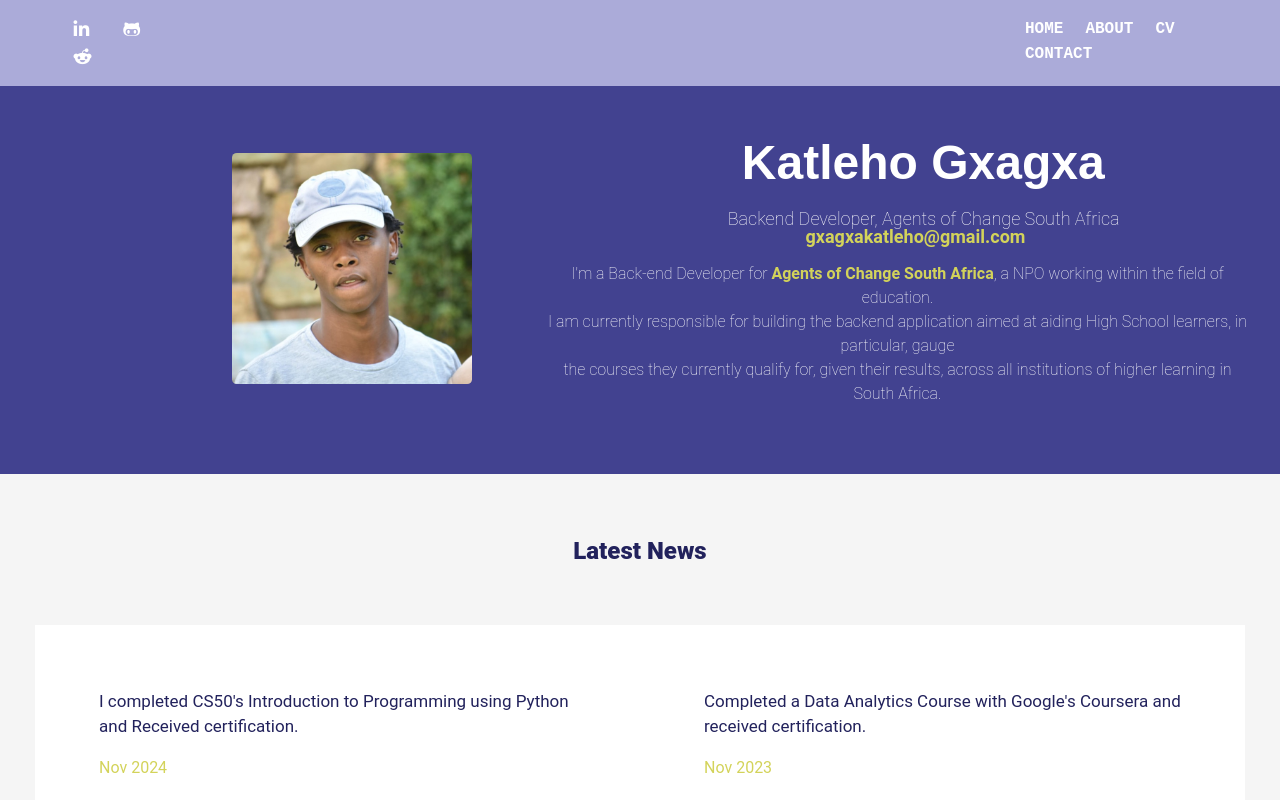
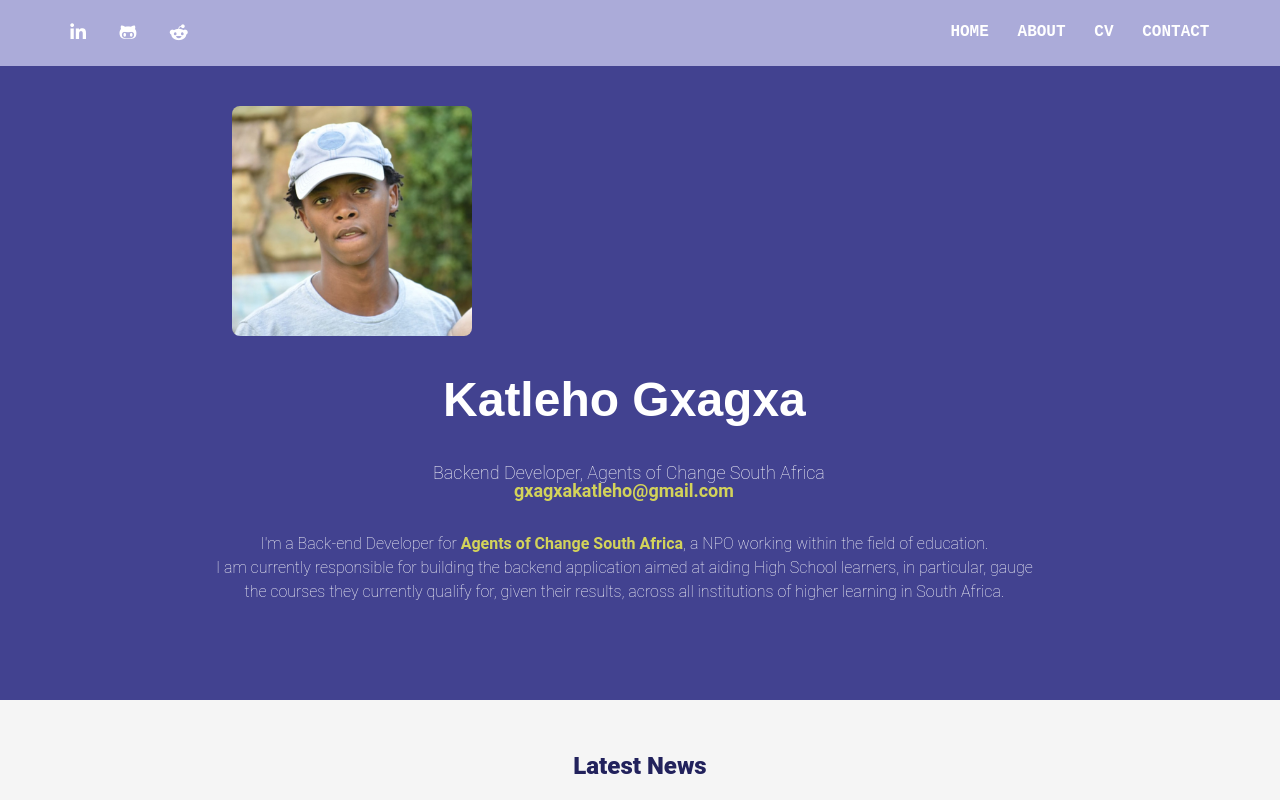
Before and after one commit to KatlehoGxagxa/KatlehoGxagxa.github.io, a plain HTML site: page index.html in a window 1280 px wide. Shown: the top 800 px of the page. Drawn offline with Linux system fonts and the light colour scheme.

Commit message:
fixed some css units and other stuff

```diff
--- a/index.html
+++ b/index.html
@@ -15,16 +15,20 @@
 <body>
     <nav class="hero-banner">
         <div id="socials">
-            <a href="https://www.linkedin.com/in/katleho-gxagxa/"><i class="fa-brands fa-linkedin-in"></i></a>
-            <a href="https://github.com/KatlehoGxagxa"><i class="fa-brands fa-github-alt"></i></a>
-            <a href="https://www.reddit.com/user/katlehogxagxa/"><i class="fa-brands fa-reddit-alien"></i></a>
+            <ul>
+                <li><a href="https://www.linkedin.com/in/katleho-gxagxa/"><i class="fa-brands fa-linkedin-in"></i></a></li>
+                <li><a href="https://github.com/KatlehoGxagxa"><i class="fa-brands fa-github-alt"></i></a></li>
+                <li><a href="https://www.reddit.com/user/katlehogxagxa/"><i class="fa-brands fa-reddit-alien"></i></a></li>
+            </ul>
         </div>
 
         <div id="menu">
-            <a href="index.html">HOME</a>
-            <a href="about.html">ABOUT</a>
-            <a href="cv.html">CV</a>
-            <a href="contact.html">CONTACT</a>
+            <ul>
+                <li><a href="index.html">HOME</a></li>
+                <li><a href="about.html">ABOUT</a></li>
+                <li><a href="cv.html">CV</a></li>
+                <li><a href="contact.html">CONTACT</a></li>
+            </ul>
         </div>
     </nav>
 
@@ -34,7 +38,7 @@
                 <img src="images/Katleho-Gxagxa-Profile-Picture.jpg" alt="Profile Picture">
             </figure>
 
-            <div>
+            <div class="name-bio">
                 <h1><strong>Katleho Gxagxa</strong></h1>
                 <p id="Bio">
                     <span>Backend Developer, Agents of Change South Africa <br>
@@ -73,6 +77,7 @@
             </div>
         </section>
 
+
     </main>
     <footer id="skirt"><p>&copy; 2025 Katleho Gxagxa</p></footer>
     <button id="back-to-top" title="Back to Top"><i class="fa-solid fa-circle-arrow-up"></i></button>
--- a/websiteCSS/about.css
+++ b/websiteCSS/about.css
@@ -1,12 +1,15 @@
 /* * {
     border: 1px solid black;
 } */
+/* @media (min-width: 320px) and (max-width: 480px) {
+  /* Styles for smaller phones */
 
+/* } */
 
 body {
     margin: 0;
     padding: 0;
-    font-size: 1em;
+    font-size: 1rem;
     font-weight: 400;
     line-height: 1.5;
     box-sizing: border-box;
@@ -21,33 +24,49 @@ html {
 
 .hero-banner {
     margin: 0;
-    padding: 1em 1em 1em;
+    padding: 0.01em 0.01em 0.01em;
     background-color: rgb(171, 171, 217);
     width: auto;
     display: flex;
+    justify-content: space-between;
 }
 
-#socials {
-    padding-left: 3%;
+#socials ul {
+    display: flex;
+    list-style-type: none;
 }
 
-#socials > a {
-    margin-left: 10px;
-    padding: 10px;
+#socials ul li {
+    padding: 0.2em;
+    width: max-content;
+    flex-shrink: 1;
+    flex-wrap: wrap;
+}
+
+#socials ul li a {
+    margin-left: 1.5em;
     text-decoration: none;
     font-size: large;
-    font-weight: 1000;
     color: white;
 }
 
-#menu {
-    margin-left: 65%;
+#menu ul {
+    display: flex;
+    margin-right: 4em;
+    list-style-type: none;
 }
 
-#menu > a {
+#menu ul li {
     text-align: center;
-    margin-left: 10px;
-    padding: 4px;
+    padding: 0.2em;
+    width: max-content;
+    flex-shrink: 1;
+    flex-wrap: wrap;
+}
+
+#menu ul li a {
+    margin-left: 1em;
+    padding: 0.2em;
     text-decoration: none;
     font-size: medium;
     font-weight: bold;
@@ -55,56 +74,62 @@ html {
     color: white;
 }
 
-
 .profile {
     margin: 0;
-    padding: 1.8em;
+    padding: 1.5em;
     padding-left: 12em;
-    padding-bottom: 4%;
+    padding-bottom: 3em;
     background-color: rgb(66, 66, 144);
     width: auto;
     display: flex;
+    flex-shrink: 1;
+    flex-wrap: wrap;
+    flex-basis: auto;
     align-items: center;
     line-height: 1em;
 }
 
 .profile > figure img {
-    max-width: 240px;
+    max-width: 15em;
     height: auto;
     border-style: none;
-    border-radius: 2%;
+    border-radius: 0.5em;
     width: auto;
     vertical-align: middle;
     object-fit: cover;
 }
 
-.profile > div {
+.name-bio {
+    display: flex;
+    flex-direction: column;
+    justify-content: space-between;
     align-items: center;
-    margin-left: 3%;
+    margin-left: 1.5em;
+    position: relative;
 }
 
-.profile > div > h1 {
-    font-size: 3em;
+.profile > .name-bio > h1 {
+    font-size: 3rem;
     font-family: Arial, Helvetica, sans-serif;
     font-weight: 400;
-    padding-left: 28%;
     color: white;
+    white-space: nowrap;
 }
 
-.profile > div > p > span {
+.name-bio > p > span {
     font-family: inherit;
     font-weight: lighter;
     font-size: large;
     text-align: center;
     line-height: 1;
     color: white;
-    margin-left: 26%;
+    margin-left: 0.5em;
 }
 
 .profile > div > p > span > a {
     text-decoration: none;
     color: rgb(211, 211, 90);
-    margin-left: 37%;
+    margin-left: 5em;
     font-weight: bold;
 }
 
@@ -125,7 +150,7 @@ html {
 
 .blog {
     margin: 0;
-    padding: 20px;
+    padding: 1.25em;
     background-color: whitesmoke;
     border: 1px solid black;
     margin-left: 10%;
@@ -136,7 +161,7 @@ html {
 
 .blog #interests {
     margin: 0;
-    padding: 5px;
+    padding: 0.3125em;
     display: flex;
     flex-direction: column;
 }
@@ -172,7 +197,7 @@ html {
 
 .blog > article > #interests > #thoughts {
     list-style: none;
-    padding: 20px;
+    padding: 1.25em;
     padding-left: 2%;
     margin-left: 10%;
 }
@@ -194,19 +219,80 @@ html {
 
 #back-to-top {
     position: fixed;
-    bottom: 30px;
-    right: 30px;
-    width: 4%;
-    height: 60px;
+    bottom: 1.875em;
+    right: 1.875em;
+    width: 0.04em;
+    height: 3.75em;
     font-size: x-large;
     box-sizing: border-box;
+    background-color: transparent;
     border: 1px transparent;
-    background-color: transparent;
     color: rgb(71, 71, 144);
     font-weight: bolder;
-    border-radius: 2%;
+    border-radius: 0.02em;
 }
 
 #back-to-top:hover {
     cursor: pointer;
 }
+
+ /* Smartphones (portrait and landscape) ----------- */
+@media only screen
+    and (min-device-width : 320px)
+    and (max-device-width : 480px) {
+    /* Styles */
+}
+
+    /* Smartphones (landscape) ----------- */
+@media only screen
+    and (min-width : 321px) {
+    /* Styles */
+}
+
+    /* Smartphones (portrait) ----------- */
+@media only screen
+    and (max-width : 320px) {
+    /* Styles */
+}
+
+    /* Tablet (portrait and landscape) ----------- */
+@media only screen
+    and (min-device-width : 768px)
+    and (max-device-width : 1024px) {
+    /* Styles */
+}
+
+    /* Tablet (landscape) ----------- */
+@media only screen
+    and (min-device-width : 768px)
+    and (max-device-width : 1024px)
+    and (orientation : landscape) {
+    /* Styles */
+}
+
+    /* Tablet (portrait) ----------- */
+@media only screen
+    and (min-device-width : 768px)
+    and (max-device-width : 1024px)
+    and (orientation : portrait) {
+    /* Styles */
+}
+
+    /* Desktops and laptops ----------- */
+@media only screen
+    and (min-width : 1224px) {
+    /* Styles */
+}
+
+    /* Large screens ----------- */
+@media only screen
+    and (min-width : 1824px) {
+    /* Styles */
+}
+
+    /* iPhone 4 ----------- */
+@media
+    only screen and (-webkit-min-device-pixel-ratio : 1.5),
+    only screen and (min-device-pixel-ratio : 1.5) {
+    /* Styles */
+}
--- a/websiteCSS/contact.css
+++ b/websiteCSS/contact.css
@@ -1,18 +1,19 @@
 /* * {
     border: 1px solid black;
 } */
+/* @media (min-width: 320px) and (max-width: 480px) {
+  /* Styles for smaller phones */
 
+/* } */
 
 body {
     margin: 0;
     padding: 0;
-    font-size: 1em;
+    font-size: 1rem;
     font-weight: 400;
     line-height: 1.5;
     box-sizing: border-box;
     font-family: "Roboto", sans-serif;
-    /* letter-spacing: 0.45px; */
-    /* width: 100%; */
     overflow-x: hidden;
 }
 
@@ -23,36 +24,49 @@ html {
 
 .hero-banner {
     margin: 0;
-    padding: 1em 1em 1em;
+    padding: 0.01em 0.01em 0.01em;
     background-color: rgb(171, 171, 217);
     width: auto;
     display: flex;
-    size-adjust: inherit;
+    justify-content: space-between;
 }
 
-#socials {
-    min-width: 100px;
-    padding-left: 3%;
+#socials ul {
+    display: flex;
+    list-style-type: none;
 }
 
-#socials > a {
-    margin-left: 10px;
-    padding: 10px;
+#socials ul li {
+    padding: 0.2em;
+    width: max-content;
+    flex-shrink: 1;
+    flex-wrap: wrap;
+}
+
+#socials ul li a {
+    margin-left: 1.5em;
     text-decoration: none;
     font-size: large;
-    font-weight: 1000;
-    /* font-family: 'Lucida Sans', 'Lucida Sans Regular', 'Lucida Grande', 'Lucida Sans Unicode', Geneva, Verdana, sans-serif; */
     color: white;
 }
 
-#menu {
-    min-width: 100px;
-    padding-left: 65%;
+#menu ul {
+    display: flex;
+    margin-right: 4em;
+    list-style-type: none;
 }
 
-#menu > a {
-    margin-left: 10px;
-    padding: 3px;
+#menu ul li {
+    text-align: center;
+    padding: 0.2em;
+    width: max-content;
+    flex-shrink: 1;
+    flex-wrap: wrap;
+}
+
+#menu ul li a {
+    margin-left: 1em;
+    padding: 0.2em;
     text-decoration: none;
     font-size: medium;
     font-weight: bold;
@@ -62,8 +76,8 @@ html {
 
 #profile {
     margin: 0;
-    padding: 1.75%;
-    padding-left: 45%;
+    padding: 1.094em;
+    padding-left: 43em;
 }
 
 #profile > img{
@@ -77,9 +91,9 @@ html {
 #message {
     background-color: whitesmoke;
     border:  1px solid;
-    border-radius: 5px;
+    border-radius: 0.3125em;
     box-shadow: 0 0 10px rgb(0, 0, 0, 0.1);
-    padding: 3%;
+    padding: 2em;
     width: 50%;
     height: 70%;
     margin-left: 22%;
@@ -101,28 +115,29 @@ html {
     font-family: inherit;
 }
 
-#social-links {
+#social-links ul {
     display: flex;
-    padding: 5px;
-    padding-left: 18%;
+    padding: 1em;
+    padding-left: 10em;
+    list-style-type: none;
 }
 
-#social-links > p{
-    padding: 10px;
+#social-links ul li p{
+    padding: 1em;
 }
 
-#social-links > p > a {
+#social-links ul li p a {
     color: rgb(135, 135, 59);
 }
 
 #message-me {
     margin: 0;
-    padding: 20px;
+    padding: 1.25em;
     border: none;
 }
 
-.form-group {
-    margin-bottom: 10px;
+#message-me {
+    margin-bottom: 0.625em;
     display: flex;
     flex-direction: column;
 }
@@ -130,23 +145,24 @@ html {
 #name, #email {
     background-color: whitesmoke;
     font-family: inherit;
-    border-radius: 5px;
+    border: 1px solid;
+    border-radius: 0.3125em;
     box-shadow: 0 0 10px rgb(0, 0, 0, 0.1);
-    padding: 20px;
-    width: 55.2%;
-    margin-left: 21.1%;
+    padding: 1.25em;
+    width: 59.5em;
+    margin-left: 23.5em;
 }
 
 #message-box {
     font-family: inherit;
-    height: 200px;
+    height: 12.5em;
     background-color: whitesmoke;
     padding: 1.5%;
     border:  1px solid;
     border-radius: 5px;
     box-shadow: 0 0 10px rgb(0, 0, 0, 0.1);
-    width: 55.05%;
-    margin-left: 21.1%;
+    width:  58.6em;
+    margin-left: 23.5em;
 }
 
 
@@ -156,8 +172,8 @@ html {
     border-radius: 5px;
     box-shadow: 0 0 10px rgb(0, 0, 0, 0.1);
     padding: 20px;
-    width: 58.6%;
-    margin-left: 21%;
+    width: 62.2em;
+    margin-left: 23.5em;
     font-family: inherit;
     font-weight: 500;
     cursor: pointer;
@@ -180,17 +196,17 @@ html {
 
 #back-to-top {
     position: fixed;
-    bottom: 30px;
-    right: 30px;
-    width: 4%;
-    height: 60px;
+    bottom: 1.875em;
+    right: 1.875em;
+    width: 0.04em;
+    height: 3.75em;
     font-size: x-large;
     box-sizing: border-box;
     background-color: transparent;
     border: 1px transparent;
     color: rgb(71, 71, 144);
     font-weight: bolder;
-    border-radius: 2%;
+    border-radius: 0.02em;
 }
 
 #back-to-top:hover {
--- a/websiteCSS/cv.css
+++ b/websiteCSS/cv.css
@@ -1,17 +1,19 @@
 /* * {
     border: 1px solid black;
 } */
+/* @media (min-width: 320px) and (max-width: 480px) {
+  /* Styles for smaller phones */
+
+/* } */
 
 body {
     margin: 0;
     padding: 0;
-    font-size: 1em;
+    font-size: 1rem;
     font-weight: 400;
     line-height: 1.5;
     box-sizing: border-box;
     font-family: "Roboto", sans-serif;
-    /* letter-spacing: 0.45px; */
-    /* width: 100%; */
     overflow-x: hidden;
 }
 
@@ -20,43 +22,58 @@ html {
 }
 
 
-img {display: block;}
-
 .hero-banner {
     margin: 0;
-    padding: 1em 1em 1em;
+    padding: 0.01em 0.01em 0.01em;
     background-color: rgb(171, 171, 217);
     width: auto;
     display: flex;
+    justify-content: space-between;
 }
 
-#socials {
-    padding-left: 3%;
+#socials ul {
+    display: flex;
+    list-style-type: none;
 }
 
-#socials > a {
-    margin-left: 10px;
-    padding: 10px;
+#socials ul li {
+    padding: 0.2em;
+    width: max-content;
+    flex-shrink: 1;
+    flex-wrap: wrap;
+}
+
+#socials ul li a {
+    margin-left: 1.5em;
     text-decoration: none;
     font-size: large;
-    font-weight: 1000;
-    /* font-family: 'Lucida Sans', 'Lucida Sans Regular', 'Lucida Grande', 'Lucida Sans Unicode', Geneva, Verdana, sans-serif; */
     color: white;
 }
 
-#menu {
-    padding-left: 65%;
+#menu ul {
+    display: flex;
+    margin-right: 4em;
+    list-style-type: none;
 }
 
-#menu > a {
-    margin-left: 10px;
-    padding: 3px;
+#menu ul li {
+    text-align: center;
+    padding: 0.2em;
+    width: max-content;
+    flex-shrink: 1;
+    flex-wrap: wrap;
+}
+
+#menu ul li a {
+    margin-left: 1em;
+    padding: 0.2em;
     text-decoration: none;
     font-size: medium;
     font-weight: bold;
     font-family: 'Courier New', Courier, monospace;
     color: white;
 }
+
 
 .topic > #main-topic {
     display: flex;
@@ -106,7 +123,7 @@ img {display: block;}
 }
 
 .topic > .cv-outline {
-    border: 0.2px solid rgb(63, 63, 114);;
+    /* border: 0.2px solid rgb(63, 63, 114); */
     box-shadow: 0 0 10px rgb(0, 0, 0, 0.1);
     width: 65%;
     top: 40%;
@@ -114,17 +131,14 @@ img {display: block;}
     margin-left: 17.2%;
     position: absolute;
     background-color: whitesmoke;
-    /* padding: 30px; */
 }
 
 .cv-head {
     display: flex;
     flex-direction: row;
-    justify-content: flex-start;
-    align-items: center;
-    line-height: 1;
+    justify-content: space-evenly;
+    line-height: 1.3;
     background-color: rgb(210, 208, 208);
-    /* gap: 2%; */
 }
 
 .cv-head > img {
@@ -139,10 +153,11 @@ img {display: block;}
     margin-left: 19.2%;
 }
 
-.cv-head > #name-institution-contact >#name {
+.cv-head > #name-institution-contact > #name {
     font-family: Arial, Helvetica, sans-serif;
     font-weight: bolder;
-    font-size: 2.5em;
+    font-size: 2.5rem;
+    padding-top: 0.8em;
     color: rgb(63, 63, 114);
     white-space: nowrap;
     margin-top: 0;
@@ -165,6 +180,7 @@ img {display: block;}
 .cv-head > #name-institution-contact > #contact > ul {
     list-style: none;
     margin-left: 0;
+    margin-bottom: 1.5em;
 }
 
 #contact > ul > li > a {
@@ -176,12 +192,12 @@ img {display: block;}
     text-decoration: none;
     color: rgb(135, 135, 59);
     font-family: inherit;
-    padding-left: 4%;
+    padding-left: 1em;
 }
 
 .topic > .cv-outline > #summary {
-    padding: 1%;
-    padding-left: 3%;
+    padding: 1em;
+    padding-left: 1.5em;
     line-height: 1.3;
     margin-top: 0;
     color: rgb(63, 63, 114);
@@ -190,8 +206,8 @@ img {display: block;}
 
 #Experience {
     margin-top: 0;
-    padding: 1%;
-    padding-left: 3%;
+    padding: 0.313em;
+    padding-left: 1.5em;
     line-height: 1.3;
     color: rgb(63, 63, 114);
     font-family: inherit;
@@ -212,17 +228,17 @@ img {display: block;}
 #Experience > ul > span {
     color: rgb(135, 135, 59);
     font-family: 'Courier New', Courier, monospace;
-    margin-left: 75%;
+    margin-left: 43em;
 }
 
 #Experience > ul > p {
-    padding-left: 5%;
+    padding-left: 3.125em;
 }
 
 #Education {
     margin-top: 0;
-    padding: 1%;
-    padding-left: 3%;
+    padding: 0.313em;
+    padding-left: 1.5em;
     line-height: 1.3;
     color: rgb(63, 63, 114);
     font-family: inherit;
@@ -243,11 +259,11 @@ img {display: block;}
 #Education > ul > span {
     color: rgb(135, 135, 59);
     font-family: 'Courier New', Courier, monospace;
-    margin-left: 75%;
+    margin-left: 43em;
 }
 
 #Education > ul > p {
-    padding-left: 5%;
+    padding-left: 3.125em;
 }
 
 #Essentials {
@@ -256,11 +272,11 @@ img {display: block;}
 }
 
 #Essentials > #techstack{
-    padding: 1%;
+    padding: 0.5em;
     line-height: 1.3;
     color: rgb(63, 63, 114);
     font-family: inherit;
-    margin-left: 3%;
+    margin-left: 3.125em;
 }
 
 #Essentials > #techstack > ul > li {
@@ -269,11 +285,11 @@ img {display: block;}
 }
 
 #Essentials > #skills {
-    padding: 1%;
+    padding: 0.5em;
     line-height: 1.3;
     color: rgb(63, 63, 114);
     font-family: inherit;
-    margin-left: 35%;
+    margin-left: 21.875;
 }
 
 #Essentials > #skills > ul > li {
@@ -303,22 +319,19 @@ img {display: block;}
 
 #back-to-top {
     position: fixed;
-    display: none;
-    bottom: 30px;
-    right: 30px;
-    width: 4%;
-    height: 70px;
+    bottom: 1.875em;
+    right: 1.875em;
+    width: 0.04em;
+    height: 3.75em;
     font-size: x-large;
     box-sizing: border-box;
+    background-color: transparent;
     border: 1px transparent;
-    background-color: transparent;
     color: rgb(71, 71, 144);
     font-weight: bolder;
-    transition: 0.5s;
-    border-radius: 2%;
+    border-radius: 0.02em;
 }
 
 #back-to-top:hover {
     cursor: pointer;
-    transition: 0.5s;
 }
--- a/websiteCSS/home.css
+++ b/websiteCSS/home.css
@@ -1,12 +1,15 @@
 /* * {
     border: 1px solid black;
 } */
+/* @media (min-width: 320px) and (max-width: 480px) {
+  /* Styles for smaller phones */
 
+/* } */
 
 body {
     margin: 0;
     padding: 0;
-    font-size: 1em;
+    font-size: 1rem;
     font-weight: 400;
     line-height: 1.5;
     box-sizing: border-box;
@@ -21,33 +24,49 @@ html {
 
 .hero-banner {
     margin: 0;
-    padding: 1em 1em 1em;
+    padding: 0.01em 0.01em 0.01em;
     background-color: rgb(171, 171, 217);
     width: auto;
     display: flex;
+    justify-content: space-between;
 }
 
-#socials {
-    padding-left: 3%;
+#socials ul {
+    display: flex;
+    list-style-type: none;
 }
 
-#socials > a {
-    margin-left: 10px;
-    padding: 10px;
+#socials ul li {
+    padding: 0.2em;
+    width: max-content;
+    flex-shrink: 1;
+    flex-wrap: wrap;
+}
+
+#socials ul li a {
+    margin-left: 1.5em;
     text-decoration: none;
     font-size: large;
-    font-weight: 1000;
     color: white;
 }
 
-#menu {
-    margin-left: 65%;
+#menu ul {
+    display: flex;
+    margin-right: 4em;
+    list-style-type: none;
 }
 
-#menu > a {
+#menu ul li {
     text-align: center;
-    margin-left: 10px;
-    padding: 4px;
+    padding: 0.2em;
+    width: max-content;
+    flex-shrink: 1;
+    flex-wrap: wrap;
+}
+
+#menu ul li a {
+    margin-left: 1em;
+    padding: 0.2em;
     text-decoration: none;
     font-size: medium;
     font-weight: bold;
@@ -55,56 +74,65 @@ html {
     color: white;
 }
 
-
 .profile {
     margin: 0;
-    padding: 1.8em;
+    padding: 1.5em;
     padding-left: 12em;
-    padding-bottom: 4%;
+    padding-bottom: 3em;
     background-color: rgb(66, 66, 144);
     width: auto;
     display: flex;
+    flex-shrink: 1;
+    flex-wrap: wrap;
+    flex-basis: auto;
     align-items: center;
     line-height: 1em;
 }
 
 .profile > figure img {
-    max-width: 240px;
+    max-width: 15em;
     height: auto;
     border-style: none;
-    border-radius: 2%;
+    border-radius: 0.5em;
     width: auto;
     vertical-align: middle;
     object-fit: cover;
 }
 
-.profile > div {
+.name-bio {
+    /* border: 1px solid black; */
+    display: flex;
+    flex-direction: column;
+    justify-content: space-between;
     align-items: center;
-    margin-left: 3%;
+    margin-left: 1.5em;
+    /* position: relative; */
 }
 
-.profile > div > h1 {
-    font-size: 3em;
+.profile > .name-bio > h1 {
+    /* border: 1px solid black; */
+    font-size: 3rem;
     font-family: Arial, Helvetica, sans-serif;
     font-weight: 400;
-    padding-left: 28%;
     color: white;
+    white-space: nowrap;
 }
 
-.profile > div > p > span {
+.name-bio > p > span {
+    /* border: 1px solid black; */
     font-family: inherit;
     font-weight: lighter;
     font-size: large;
     text-align: center;
     line-height: 1;
     color: white;
-    margin-left: 26%;
+    margin-left: 0.5em;
 }
 
 .profile > div > p > span > a {
     text-decoration: none;
     color: rgb(211, 211, 90);
-    margin-left: 37%;
+    margin-left: 5em;
     font-weight: bold;
 }
 
@@ -126,7 +154,7 @@ html {
 
 #Latest-News {
     margin-top: 0;
-    padding: 35px;
+    padding: 1.5em;
     background-color: whitesmoke;
     width: auto;
     overflow: hidden;
@@ -138,10 +166,12 @@ html {
     font-weight: 900;
     font-family: inherit;
     color: rgb(34, 34, 92);
+    margin-bottom: 2em;
 }
 
 #Latest-News > #updates {
-    padding-top: 2em;
+    /* padding-top: 2em; */
+    box-shadow: 0 0 1em rgb(0, 0, 0, 0.1);
     display: grid;
     grid-template-columns: repeat(auto-fill, minmax(50%, 1fr));
     /* padding-top: 2em;
@@ -157,14 +187,13 @@ html {
 
 .article {
     background-color: white;
-    /* box-shadow: 0 0 10px rgb(0, 0, 0, 0.1);     */
-    padding: 4em;
+    padding: 3em;
     border: transparent;
     width: auto;
 }
 
 .article > span {
-    font-size: 17px;
+    font-size: 1rem;
     font-family: inherit;
     justify-content: left;
 }
@@ -175,26 +204,14 @@ html {
 }
 
 .article  p {
-    /* margin-left: 70%; */
     color: rgb(211, 211, 90);
+    padding-left: 25em;
+    white-space: nowrap;
 }
 
-/* .article {
-    animation: flow 100s alternate infinite;
-    animation-timing-function: ease;
-}
-
-@keyframes flow {
-    0% {
-        transform: translateX(-100%);
-    }
-    100% {
-        transform: translateX(100%);
-    }
-} */
 
 #skirt {
-    padding: 0.01%;
+    padding: 0.2em;
     background-color: whitesmoke;
     border-top: transparent;
 }
@@ -204,57 +221,86 @@ html {
     font-family: 'Courier New', Courier, monospace;
     font-weight: bold;
     font-size: smaller;
-    margin-left: 2%;
-    margin-top: 1%;
+    margin-left: 1em;
+    margin-top: 0.5em;
 }
 
 #back-to-top {
     position: fixed;
-    bottom: 30px;
-    right: 30px;
-    width: 4%;
-    height: 60px;
+    bottom: 1.875em;
+    right: 1.875em;
+    width: 0.04em;
+    height: 3.75em;
     font-size: x-large;
     box-sizing: border-box;
     background-color: transparent;
     border: 1px transparent;
     color: rgb(71, 71, 144);
     font-weight: bolder;
-    border-radius: 2%;
+    border-radius: 0.02em;
 }
 
 #back-to-top:hover {
     cursor: pointer;
 }
 
-/* @media screen and (min-width: 576px){
-    #hero-banner {
-        flex-direction: column;
-        padding: 1em 1em 1em;
-    }
+ /* Smartphones (portrait and landscape) ----------- */
+@media only screen
+    and (min-device-width : 320px)
+    and (max-device-width : 480px) {
+    /* Styles */
+}
 
-    #socials {
-        flex-direction: row;
-        padding: 2px;
-    }
+    /* Smartphones (landscape) ----------- */
+@media only screen
+    and (min-width : 321px) {
+    /* Styles */
+}
 
-    #menu {
-        display: flex;
-        padding: 2px;
+    /* Smartphones (portrait) ----------- */
+@media only screen
+    and (max-width : 320px) {
+    /* Styles */
+}
 
-    }
+    /* Tablet (portrait and landscape) ----------- */
+@media only screen
+    and (min-device-width : 768px)
+    and (max-device-width : 1024px) {
+    /* Styles */
+}
 
-    #profile {
-        flex-direction: column;
-        align-items: center;
-        margin-left: 0;
-        padding-left: 0;
-        padding: 1%;
-        padding-top: 5%;
-        line-height: 2px;
-    }
+    /* Tablet (landscape) ----------- */
+@media only screen
+    and (min-device-width : 768px)
+    and (max-device-width : 1024px)
+    and (orientation : landscape) {
+    /* Styles */
+}
 
-    #profile > div {
-        padding-top: 2%;
-    }
-} */
+    /* Tablet (portrait) ----------- */
+@media only screen
+    and (min-device-width : 768px)
+    and (max-device-width : 1024px)
+    and (orientation : portrait) {
+    /* Styles */
+}
+
+    /* Desktops and laptops ----------- */
+@media only screen
+    and (min-width : 1224px) {
+    /* Styles */
+}
+
+    /* Large screens ----------- */
+@media only screen
+    and (min-width : 1824px) {
+    /* Styles */
+}
+
+    /* iPhone 4 ----------- */
+@media
+    only screen and (-webkit-min-device-pixel-ratio : 1.5),
+    only screen and (min-device-pixel-ratio : 1.5) {
+    /* Styles */
+}
```
Also changed, not shown: about.html (+12 -8 lines), contact.html (+17 -11 lines), cv.html (+11 -7 lines).
